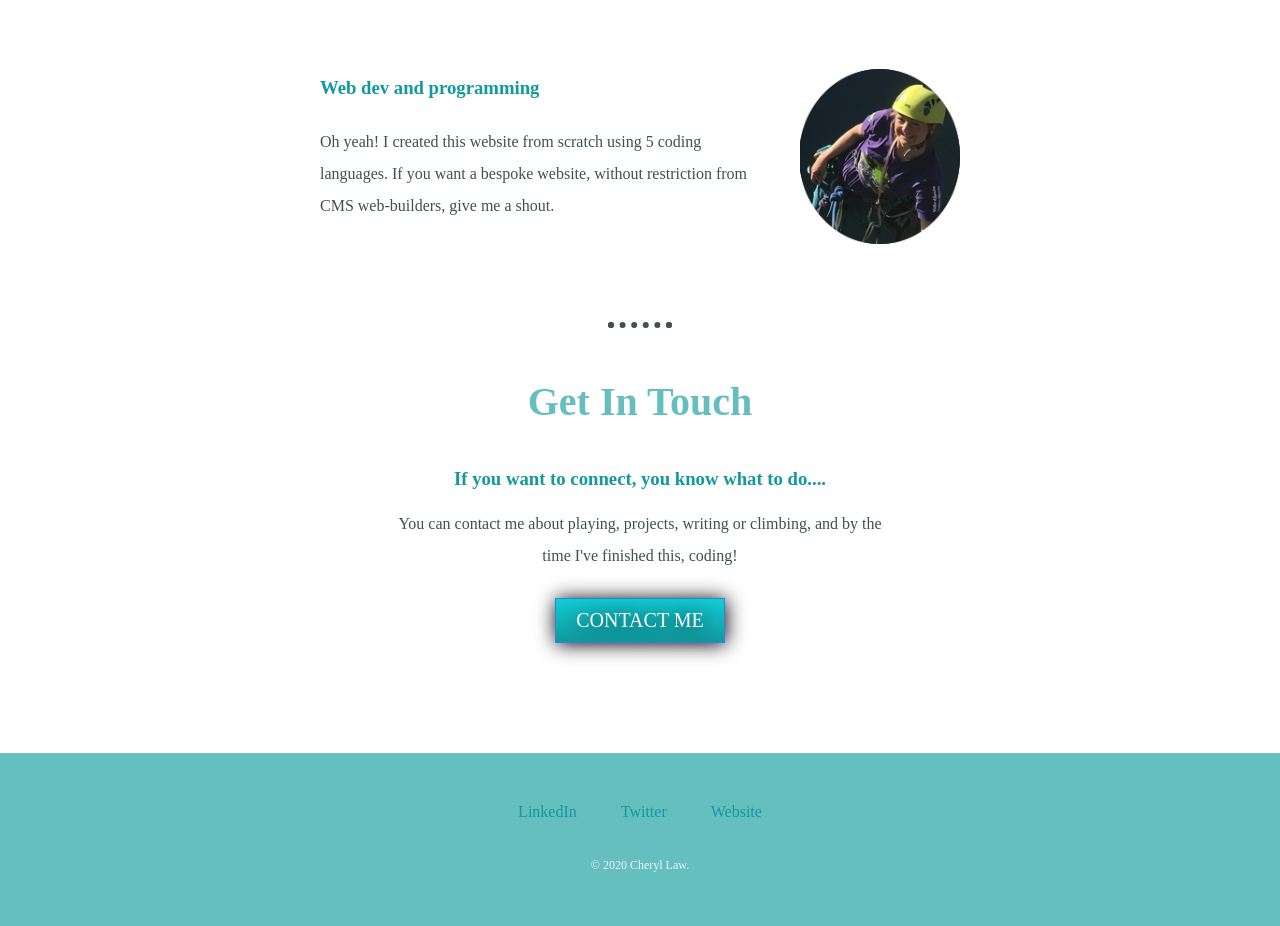
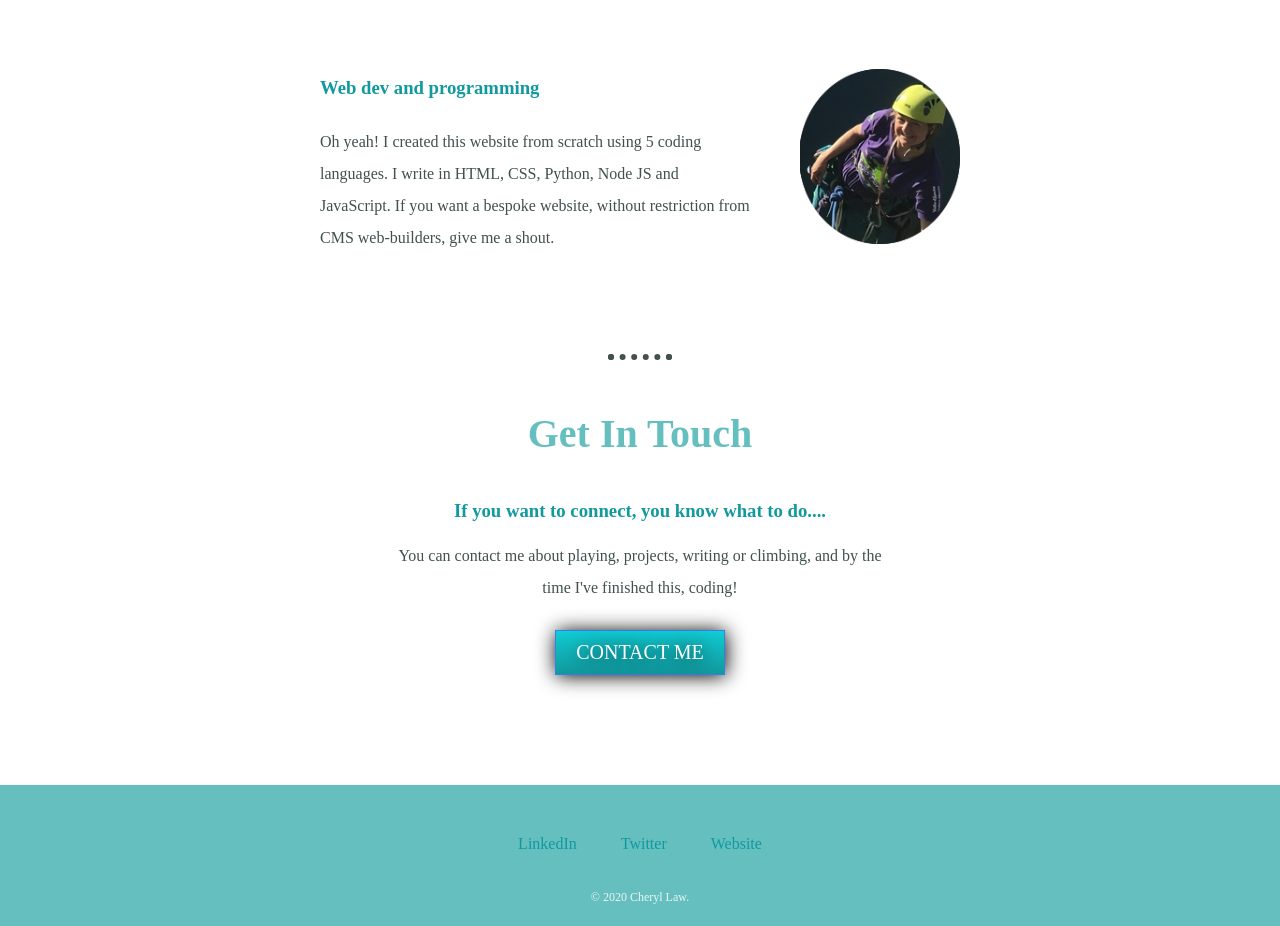
Before and after one commit to Cheryl1812/Cheryl, a plain HTML site: page index.html in a window 1280 px wide. Shown: the part 1800-2726 px from the top of the page. Drawn offline with Linux system fonts and the light colour scheme; a web font is replaced by a local one.

Commit message:
Update index.html
edit index

```diff
--- a/index.html
+++ b/index.html
@@ -40,7 +40,7 @@
         <div class="skill-row">
         <img class="LM" src="images/climb.png" alt="Cheryl climbing">
         <h3>Web dev and programming</h3>
-        <p>Oh yeah! I created this website from scratch using 5 coding languages. If you want a bespoke website, without restriction from CMS web-builders, give me a shout. </p>
+        <p>Oh yeah! I created this website from scratch using 5 coding languages. I write in HTML, CSS, Python, Node JS and JavaScript. If you want a bespoke website, without restriction from CMS web-builders, give me a shout. </p>
       </div>
     </div>
     <hr>
```
